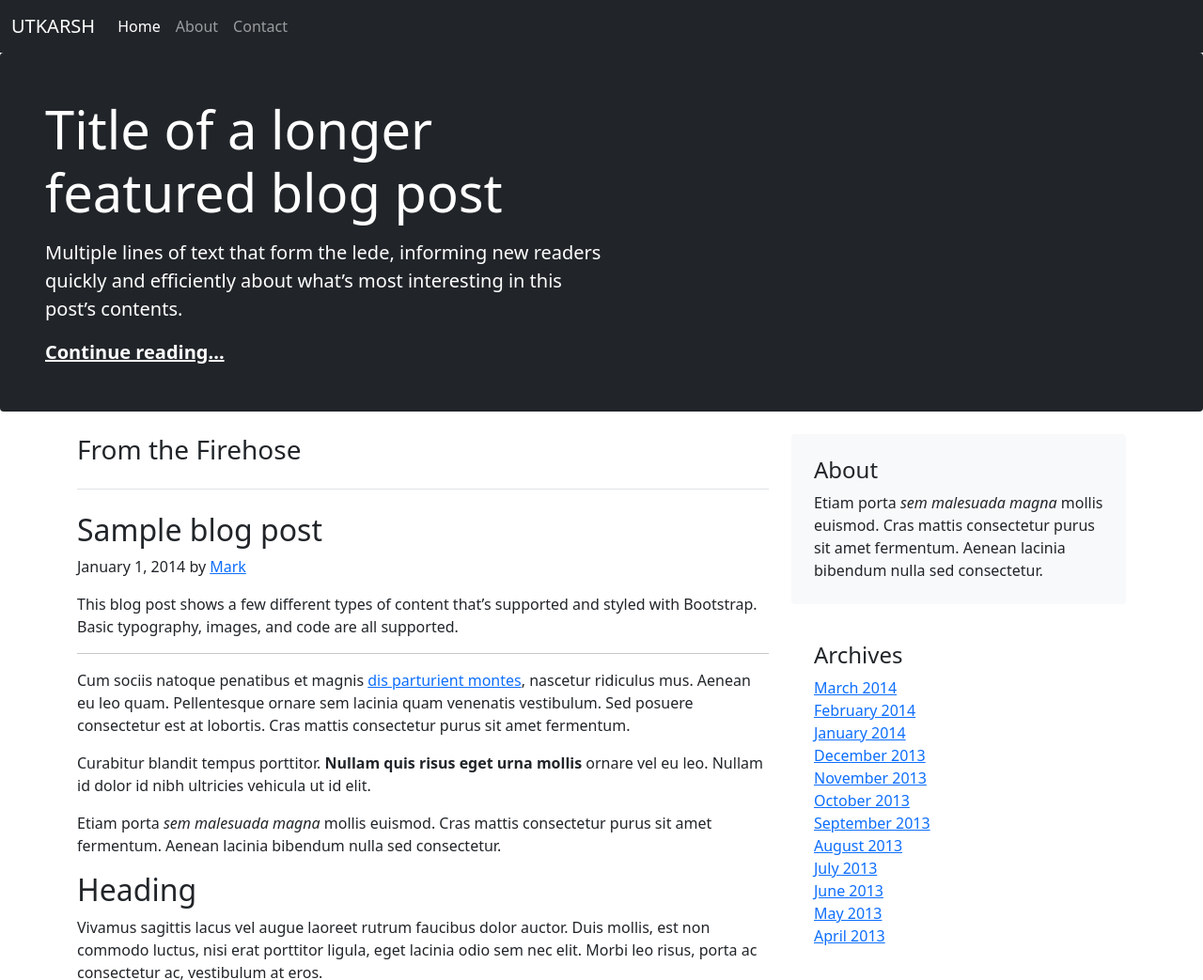
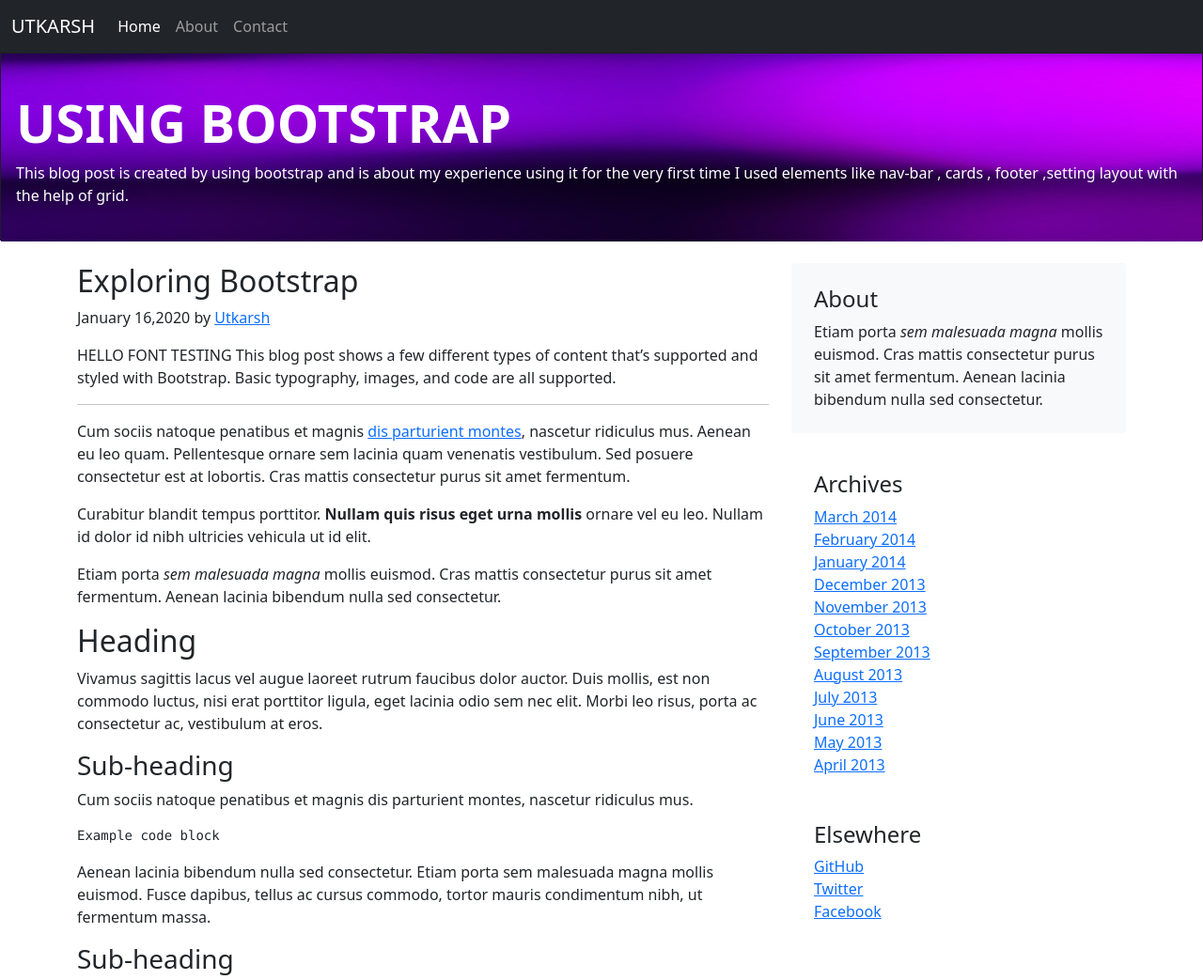
Before and after one commit to utkarshkalra/blog, a plain HTML site: page bootstrap-blog/index.html in a window 1280 px wide. Shown: the top 1043 px of the page at 94% size. Drawn offline with nearby package versions, Linux system fonts and the light colour scheme.

Commit message:
done with styling and layout

```diff
--- a/bootstrap-blog/index.html
+++ b/bootstrap-blog/index.html
@@ -1,20 +1,27 @@
 <!doctype html>
 <html lang="en">
+
 <head>
     <!-- Required meta tags -->
     <meta charset="utf-8">
     <meta name="viewport" content="width=device-width, initial-scale=1">
-    <link href="https://fonts.googleapis.com/css?family=Playfair+Display:700,900&amp;display=swap" rel="stylesheet">
+    <link rel="preconnect" href="https://fonts.gstatic.com">
+    <link
+        href="https://fonts.googleapis.com/css2?family=Fraunces:wght@500&family=Lato:wght@900&family=Montserrat&display=swap"
+        rel="stylesheet">
     <!-- Bootstrap CSS -->
-    <link href="https://cdn.jsdelivr.net/npm/bootstrap@5.0.0-beta1/dist/css/bootstrap.min.css" rel="stylesheet" integrity="sha384-giJF6kkoqNQ00vy+HMDP7azOuL0xtbfIcaT9wjKHr8RbDVddVHyTfAAsrekwKmP1" crossorigin="anonymous">
-
+    <link href="https://cdn.jsdelivr.net/npm/bootstrap@5.0.0-beta1/dist/css/bootstrap.min.css" rel="stylesheet"
+        integrity="sha384-giJF6kkoqNQ00vy+HMDP7azOuL0xtbfIcaT9wjKHr8RbDVddVHyTfAAsrekwKmP1" crossorigin="anonymous">
+    <link rel="stylesheet" href="style.css">
     <title>BOOTSTRAP blog</title>
 </head>
+
 <body>
     <nav class="navbar navbar-expand-lg navbar-dark bg-dark">
         <div class="container-fluid">
-          <a class="navbar-brand" href="#" >UTKARSH</a>
-          <button class="navbar-toggler" type="button" data-bs-toggle="collapse" data-bs-target="#navbarNav" aria-controls="navbarNav" aria-expanded="false" aria-label="Toggle navigation">
+            <a class="navbar-brand" href="#">UTKARSH</a>
+            <button class="navbar-toggler" type="button" data-bs-toggle="collapse" data-bs-target="#navbarNav"
+                aria-controls="navbarNav" aria-expanded="false" aria-label="Toggle navigation">
                 <span class="navbar-toggler-icon"></span>
             </button>
             <div class="collapse navbar-collapse" id="navbarNav">
@@ -32,46 +39,71 @@
             </div>
         </div>
     </nav>
-      <div class="p-4 p-md-5 mb-4 text-white rounded bg-dark">
+    <!-- <div class="p-4 p-md-5 mb-4 text-white  bg-dark">
         <div class="col-md-6 px-0">
           <h1 class="display-4 font-italic">Title of a longer featured blog post</h1>
           <p class="lead my-3">Multiple lines of text that form the lede, informing new readers quickly and efficiently about what’s most interesting in this post’s contents.</p>
-          <p class="lead mb-0"><a href="#" class="text-white fw-bold">Continue reading...</a></p>
+        </div>
+      </div>      -->
+    <div class="card bg-dark text-white blogtitle ">
+        <img class="card-img img-fluid blogtitle" src="img/titlebg.jpg" alt="Card image">
+        <div class="card-img-overlay">
+            <h1 class="card-title hf pt-4">USING BOOTSTRAP</h5>
+                <p class="card-text hfd">This blog post is created by using bootstrap and is about
+                    my experience using it for the very first time
+                    I used elements like nav-bar , cards , footer ,setting layout with the help
+                    of grid.
+                </p>
         </div>
     </div>
     <!--adding blog-->
-       <div class="container">
+    <div class="container my-4">
         <div class="row">
             <div class="col-md-8">
-          <h3 class="pb-4 mb-4 font-italic border-bottom">
+                <!-- <h3 class="pb-4 mb-4 font-italic border-bottom">
             From the Firehose
-          </h3>
+          </h3> -->
 
                 <article class="blog-post">
-            <h2 class="blog-post-title">Sample blog post</h2>
-            <p class="blog-post-meta">January 1, 2014 by <a href="#">Mark</a></p>
+                    <h2 class="blog-post-title hfd">
+                        Exploring Bootstrap
+                    </h2>
+                    <p class="blog-post-meta">January 16,2020 by <a href="#">Utkarsh</a></p>
 
-            <p>This blog post shows a few different types of content that’s supported and styled with Bootstrap. Basic typography, images, and code are all supported.</p>
+                    <p>HELLO FONT TESTING This blog post shows a few different types of content that’s supported and
+                        styled with Bootstrap.
+                        Basic typography, images, and code are all supported.</p>
                     <hr>
-            <p>Cum sociis natoque penatibus et magnis <a href="#">dis parturient montes</a>, nascetur ridiculus mus. Aenean eu leo quam. Pellentesque ornare sem lacinia quam venenatis vestibulum. Sed posuere consectetur est at lobortis. Cras mattis consectetur purus sit amet fermentum.</p>
+                    <p>Cum sociis natoque penatibus et magnis <a href="#">dis parturient montes</a>, nascetur ridiculus
+                        mus. Aenean eu leo quam. Pellentesque ornare sem lacinia quam venenatis vestibulum. Sed posuere
+                        consectetur est at lobortis. Cras mattis consectetur purus sit amet fermentum.</p>
                     <blockquote>
-              <p>Curabitur blandit tempus porttitor. <strong>Nullam quis risus eget urna mollis</strong> ornare vel eu leo. Nullam id dolor id nibh ultricies vehicula ut id elit.</p>
+                        <p>Curabitur blandit tempus porttitor. <strong>Nullam quis risus eget urna mollis</strong>
+                            ornare vel eu leo. Nullam id dolor id nibh ultricies vehicula ut id elit.</p>
                     </blockquote>
-            <p>Etiam porta <em>sem malesuada magna</em> mollis euismod. Cras mattis consectetur purus sit amet fermentum. Aenean lacinia bibendum nulla sed consectetur.</p>
+                    <p>Etiam porta <em>sem malesuada magna</em> mollis euismod. Cras mattis consectetur purus sit amet
+                        fermentum. Aenean lacinia bibendum nulla sed consectetur.</p>
                     <h2>Heading</h2>
-            <p>Vivamus sagittis lacus vel augue laoreet rutrum faucibus dolor auctor. Duis mollis, est non commodo luctus, nisi erat porttitor ligula, eget lacinia odio sem nec elit. Morbi leo risus, porta ac consectetur ac, vestibulum at eros.</p>
+                    <p>Vivamus sagittis lacus vel augue laoreet rutrum faucibus dolor auctor. Duis mollis, est non
+                        commodo luctus, nisi erat porttitor ligula, eget lacinia odio sem nec elit. Morbi leo risus,
+                        porta ac consectetur ac, vestibulum at eros.</p>
                     <h3>Sub-heading</h3>
                     <p>Cum sociis natoque penatibus et magnis dis parturient montes, nascetur ridiculus mus.</p>
                     <pre><code>Example code block</code></pre>
-            <p>Aenean lacinia bibendum nulla sed consectetur. Etiam porta sem malesuada magna mollis euismod. Fusce dapibus, tellus ac cursus commodo, tortor mauris condimentum nibh, ut fermentum massa.</p>
+                    <p>Aenean lacinia bibendum nulla sed consectetur. Etiam porta sem malesuada magna mollis euismod.
+                        Fusce dapibus, tellus ac cursus commodo, tortor mauris condimentum nibh, ut fermentum massa.</p>
                     <h3>Sub-heading</h3>
-            <p>Cum sociis natoque penatibus et magnis dis parturient montes, nascetur ridiculus mus. Aenean lacinia bibendum nulla sed consectetur. Etiam porta sem malesuada magna mollis euismod. Fusce dapibus, tellus ac cursus commodo, tortor mauris condimentum nibh, ut fermentum massa justo sit amet risus.</p>
+                    <p>Cum sociis natoque penatibus et magnis dis parturient montes, nascetur ridiculus mus. Aenean
+                        lacinia bibendum nulla sed consectetur. Etiam porta sem malesuada magna mollis euismod. Fusce
+                        dapibus, tellus ac cursus commodo, tortor mauris condimentum nibh, ut fermentum massa justo sit
+                        amet risus.</p>
                     <ul>
                         <li>Praesent commodo cursus magna, vel scelerisque nisl consectetur et.</li>
                         <li>Donec id elit non mi porta gravida at eget metus.</li>
                         <li>Nulla vitae elit libero, a pharetra augue.</li>
                     </ul>
-            <p>Donec ullamcorper nulla non metus auctor fringilla. Nulla vitae elit libero, a pharetra augue.</p>
+                    <p>Donec ullamcorper nulla non metus auctor fringilla. Nulla vitae elit libero, a pharetra augue.
+                    </p>
                     <ol>
                         <li>Vestibulum id ligula porta felis euismod semper.</li>
                         <li>Cum sociis natoque penatibus et magnis dis parturient montes, nascetur ridiculus mus.</li>
@@ -82,10 +114,11 @@
 
             </div>
 
-        <div class="col-md-4">
+            <div class="col-md-4 hideit">
                 <div class="p-4 mb-3 bg-light rounded">
                     <h4 class="font-italic">About</h4>
-            <p class="mb-0">Etiam porta <em>sem malesuada magna</em> mollis euismod. Cras mattis consectetur purus sit amet fermentum. Aenean lacinia bibendum nulla sed consectetur.</p>
+                    <p class="mb-0">Etiam porta <em>sem malesuada magna</em> mollis euismod. Cras mattis consectetur
+                        purus sit amet fermentum. Aenean lacinia bibendum nulla sed consectetur.</p>
                 </div>
 
                 <div class="p-4">
@@ -118,25 +151,17 @@
         </div>
 
     </div>
-
-
-  <!-- adding footer -->
     <footer class="blog-footer">
-    <p>Blog template built for <a href="https://getbootstrap.com/">Bootstrap</a> by <a href="https://twitter.com/mdo">@mdo</a>.</p>
+        <p>Blog template built for <a href="https://getbootstrap.com/">Bootstrap</a> by <a
+                href="https://twitter.com/mdo">@mdo</a>.</p>
         <p>
             <a href="#">Back to top</a>
         </p>
     </footer>
 
-    <!-- Optional JavaScript; choose one of the two! -->
+    <script src="https://cdn.jsdelivr.net/npm/bootstrap@5.0.0-beta1/dist/js/bootstrap.bundle.min.js"
+        integrity="sha384-ygbV9kiqUc6oa4msXn9868pTtWMgiQaeYH7/t7LECLbyPA2x65Kgf80OJFdroafW"
+        crossorigin="anonymous"></script>
+</body>
 
-    <!-- Option 1: Bootstrap Bundle with Popper -->
-    <script src="https://cdn.jsdelivr.net/npm/bootstrap@5.0.0-beta1/dist/js/bootstrap.bundle.min.js" integrity="sha384-ygbV9kiqUc6oa4msXn9868pTtWMgiQaeYH7/t7LECLbyPA2x65Kgf80OJFdroafW" crossorigin="anonymous"></script>
-
-    <!-- Option 2: Separate Popper and Bootstrap JS -->
-    <!--
-    <script src="https://cdn.jsdelivr.net/npm/@popperjs/core@2.5.4/dist/umd/popper.min.js" integrity="sha384-q2kxQ16AaE6UbzuKqyBE9/u/KzioAlnx2maXQHiDX9d4/zp8Ok3f+M7DPm+Ib6IU" crossorigin="anonymous"></script>
-    <script src="https://cdn.jsdelivr.net/npm/bootstrap@5.0.0-beta1/dist/js/bootstrap.min.js" integrity="sha384-pQQkAEnwaBkjpqZ8RU1fF1AKtTcHJwFl3pblpTlHXybJjHpMYo79HY3hIi4NKxyj" crossorigin="anonymous"></script>
-    -->
-  </body>
 </html>
--- /dev/null
+++ b/bootstrap-blog/style.css
@@ -0,0 +1,31 @@
+:root{
+    --normalfont:font-family: 'Montserrat', sans-serif;
+    --headingfont:font-family: 'Lato', sans-serif;
+    --highlightfont:font-family:'Fraunces', serif;
+}
+.hf/*heading font*/{
+font-family: var(--headingfont);
+font-size:7vmin;
+font-weight:bold;
+}
+
+.hfd/*heading down*/{
+    font-family:var(--highlightfont) ;
+    font-weight: 500;
+}
+
+p{
+    font-family: var(--normalfont);
+}
+
+.blogtitle{
+    height:200px;
+    border-radius:0;
+}
+
+@media (max-width: 768px)
+{
+    .hideit{
+        display: none;
+    }
+}
```
Also changed, not shown: bootstrap-blog/img/titlebg.jpg (added). Lines whose indentation alone changed are shown as unchanged.
